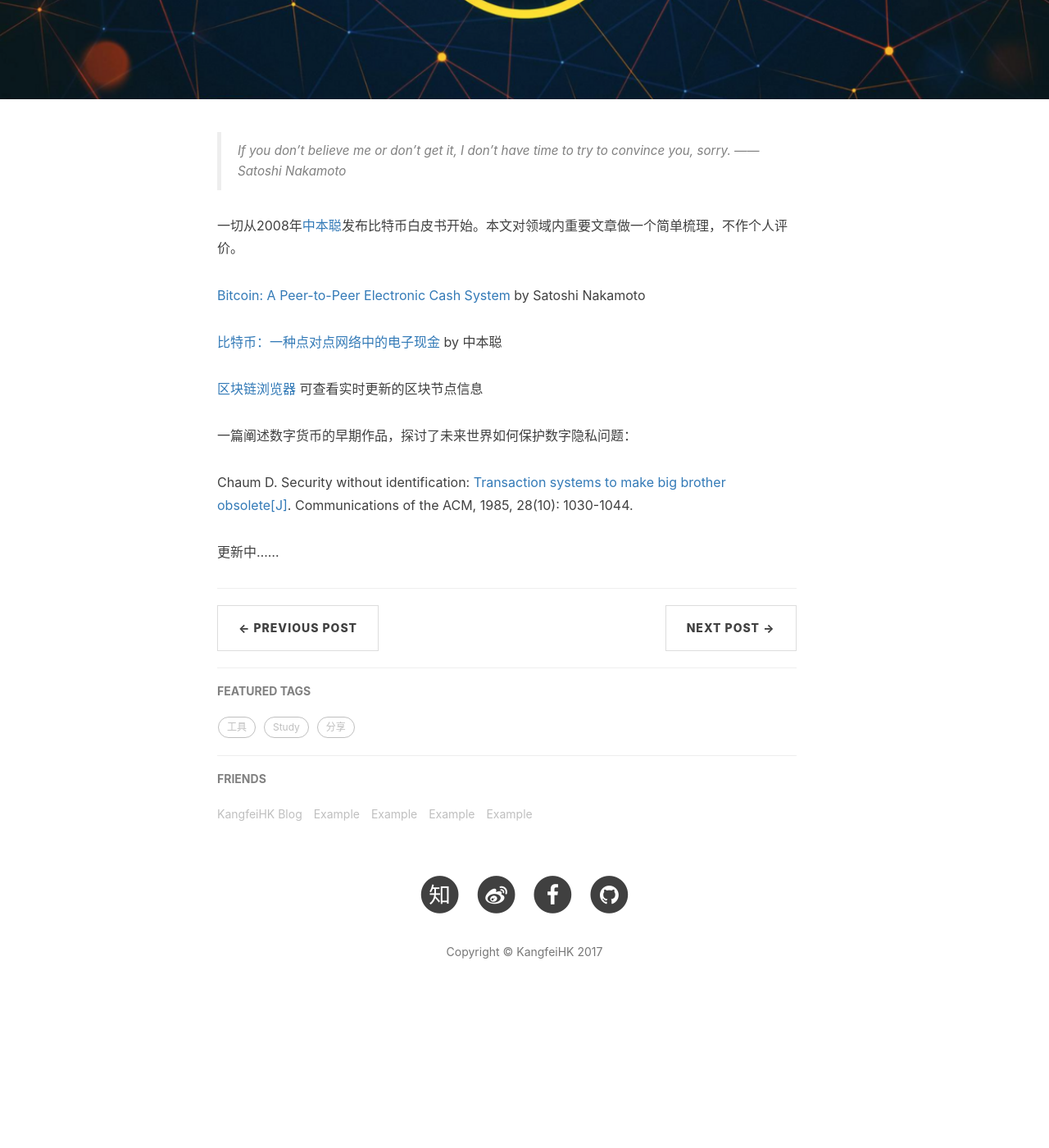
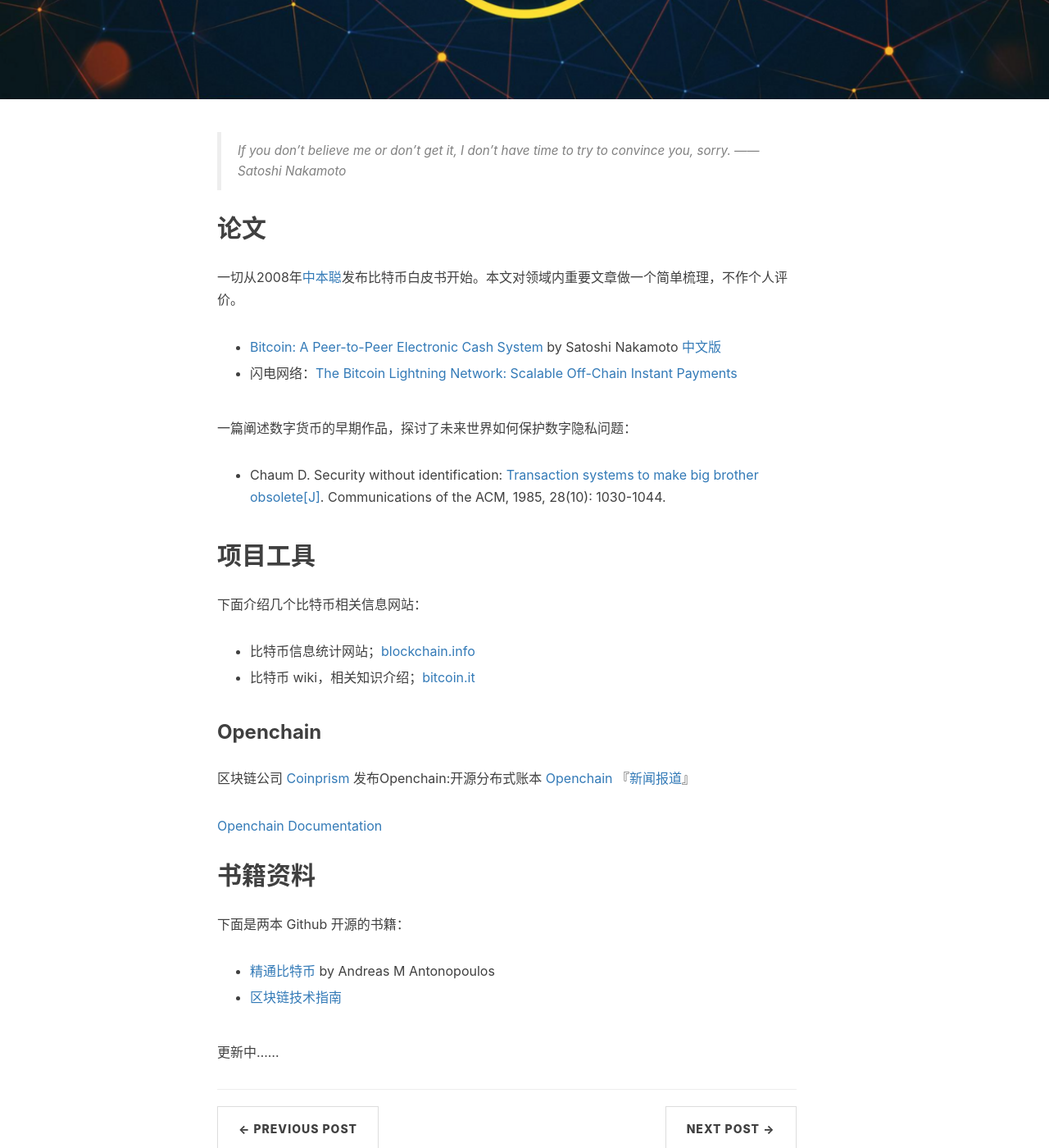
Before and after one commit to KangfeiHK/KangfeiHK.github.io, a Jekyll site: the page built from _posts/2017-04-28-Bitcoin.markdown, in a window 1280 px wide and 1400 px high, scrolled down 336 px. Shown: the whole window at 82% size. Built offline with Jekyll 4.4.1, drawn with Linux system fonts in a browser that asks for light colours; nearby versions of some CDN libraries; comment, search, counter and statistics services are not loaded; before the commit the page ends 1601 px from its top, so only the background shows below that.

Commit message:
update bitcoin article

```diff
--- a/_posts/2017-04-28-Bitcoin.markdown
+++ b/_posts/2017-04-28-Bitcoin.markdown
@@ -1,6 +1,6 @@
 ---
 layout:     post
-title:      "比特币"
+title:      "区块链与比特币"
 date:       2017-04-28
 author:     "Kelvine"
 header-img: "img/post-bg-bitcoin.png"
@@ -14,18 +14,40 @@
 >If you don’t believe me or don’t get it, I don’t have time to try to convince you, sorry.
  —— Satoshi Nakamoto
 
+## 论文
+
 一切从2008年[中本聪](https://zh.wikipedia.org/wiki/%E4%B8%AD%E6%9C%AC%E8%81%AA)发布比特币白皮书开始。本文对领域内重要文章做一个简单梳理，不作个人评价。
 
-[Bitcoin: A Peer-to-Peer Electronic Cash System](https://bitcoin.org/bitcoin.pdf) by Satoshi Nakamoto
+- [Bitcoin: A Peer-to-Peer Electronic Cash System](https://bitcoin.org/bitcoin.pdf) by Satoshi Nakamoto  [中文版](http://www.8btc.com/wiki/bitcoin-a-peer-to-peer-electronic-cash-system)
 
-
-[比特币：一种点对点网络中的电子现金](http://www.8btc.com/wiki/bitcoin-a-peer-to-peer-electronic-cash-system) by 中本聪
-
-
-[区块链浏览器](https://blockchain.info) 可查看实时更新的区块节点信息
+- 闪电网络：[The Bitcoin Lightning Network: Scalable Off-Chain Instant Payments](https://lightning.network/lightning-network-paper.pdf)
 
 一篇阐述数字货币的早期作品，探讨了未来世界如何保护数字隐私问题：
 
-Chaum D. Security without identification: [Transaction systems to make big brother obsolete[J]](https://www.cs.ru.nl/~jhh/pub/secsem/chaum1985bigbrother.pdf). Communications of the ACM, 1985, 28(10): 1030-1044.
+- Chaum D. Security without identification: [Transaction systems to make big brother obsolete[J]](https://www.cs.ru.nl/~jhh/pub/secsem/chaum1985bigbrother.pdf). Communications of the ACM, 1985, 28(10): 1030-1044.
+
+## 项目工具
+
+下面介绍几个比特币相关信息网站：
+
+- 比特币信息统计网站；[blockchain.info](https://blockchain.info)
+
+- 比特币 wiki，相关知识介绍；[bitcoin.it](https://en.bitcoin.it/wiki/Main_Page)
+
+### Openchain
+
+区块链公司 [Coinprism](https://www.coinprism.com/) 发布Openchain:开源分布式账本 [Openchain](https://www.openchain.org/)  『[新闻报道](https://news.bitcoin.com/openchain-enterprise-ready-blockchain-technology/)』
+
+[Openchain Documentation](https://media.readthedocs.org/pdf/openchain/latest/openchain.pdf)
+
+
+## 书籍资料
+
+下面是两本 Github 开源的书籍：
+
+- [精通比特币](http://zhibimo.com/read/wang-miao/mastering-bitcoin/index.html) by Andreas M Antonopoulos
+
+- [区块链技术指南](https://yeasy.gitbooks.io/blockchain_guide/content/)
+
 
 更新中......
```
